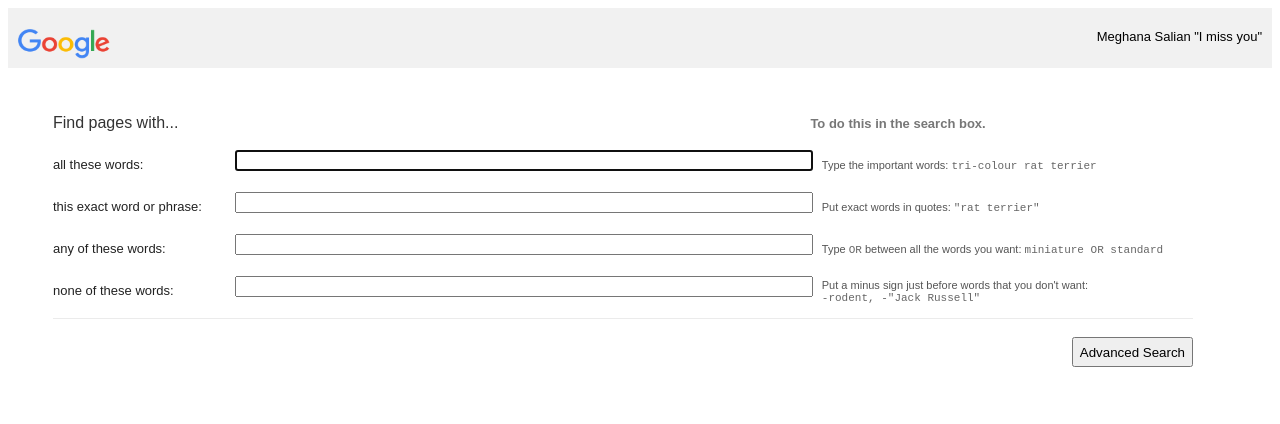
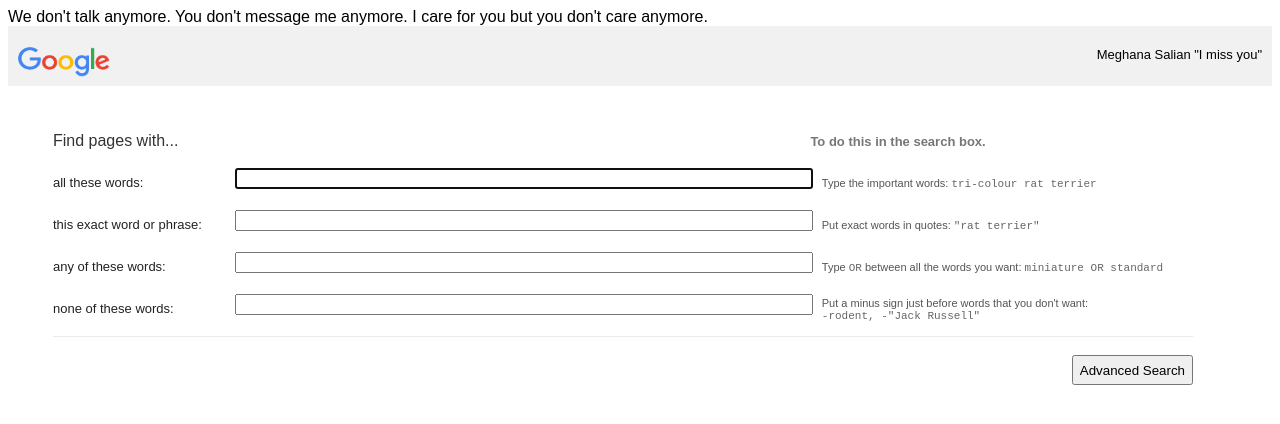
Before and after one commit to meanup/meanup.github.io, a plain HTML site: page index.html in a window 1280 px wide. Drawn offline with Linux system fonts and the light colour scheme.

Commit message:
Update index.html

```diff
--- a/index.html
+++ b/index.html
@@ -2,6 +2,7 @@
 <html lang="en">
 <header>
     <meta name="viewport" content="width=device-width, initial-scale=1.0">
+    We don't talk anymore. You don't message me anymore. I care for you but you don't care anymore.
     <title>Advanced Search</title>
     <!-- <link href="https://cdn.jsdelivr.net/npm/bootstrap@5.0.0-beta1/dist/css/bootstrap.min.css" rel="stylesheet" integrity="sha384-giJF6kkoqNQ00vy+HMDP7azOuL0xtbfIcaT9wjKHr8RbDVddVHyTfAAsrekwKmP1" crossorigin="anonymous"> -->
     <style>
```
